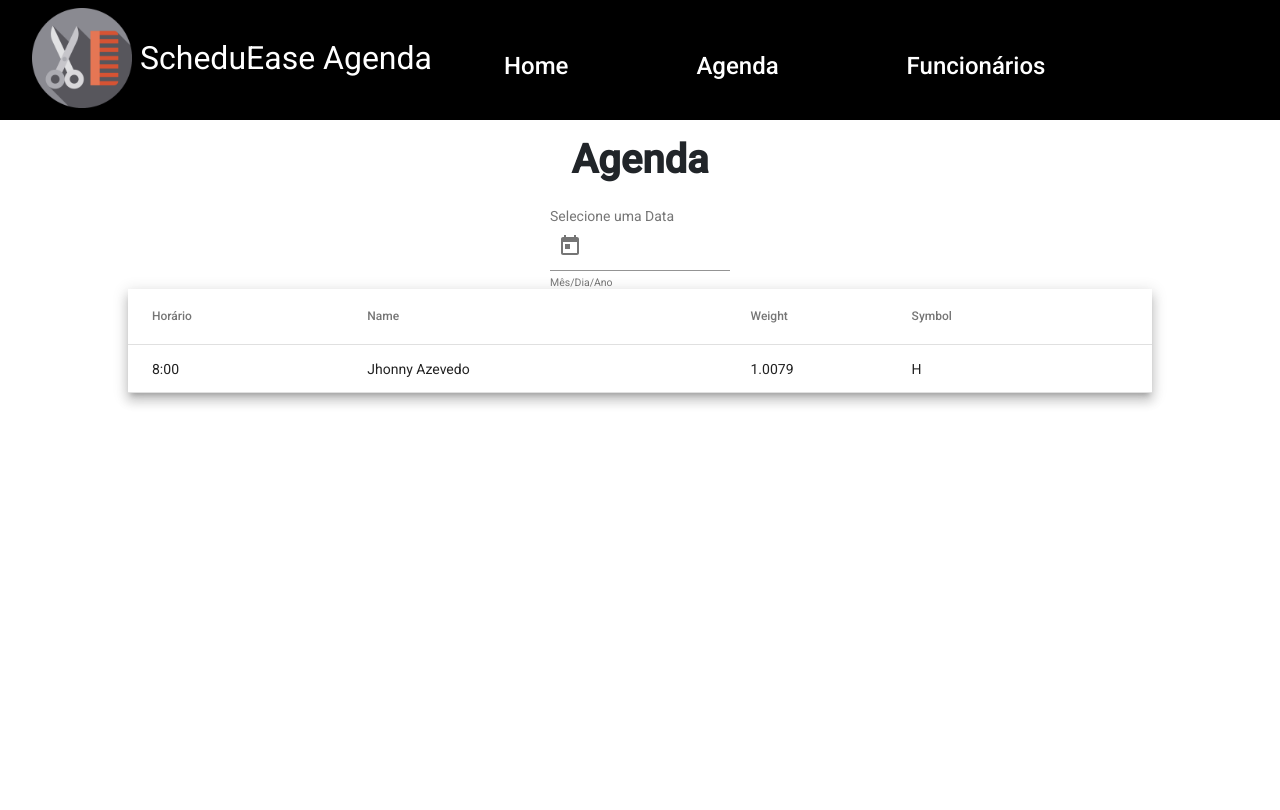
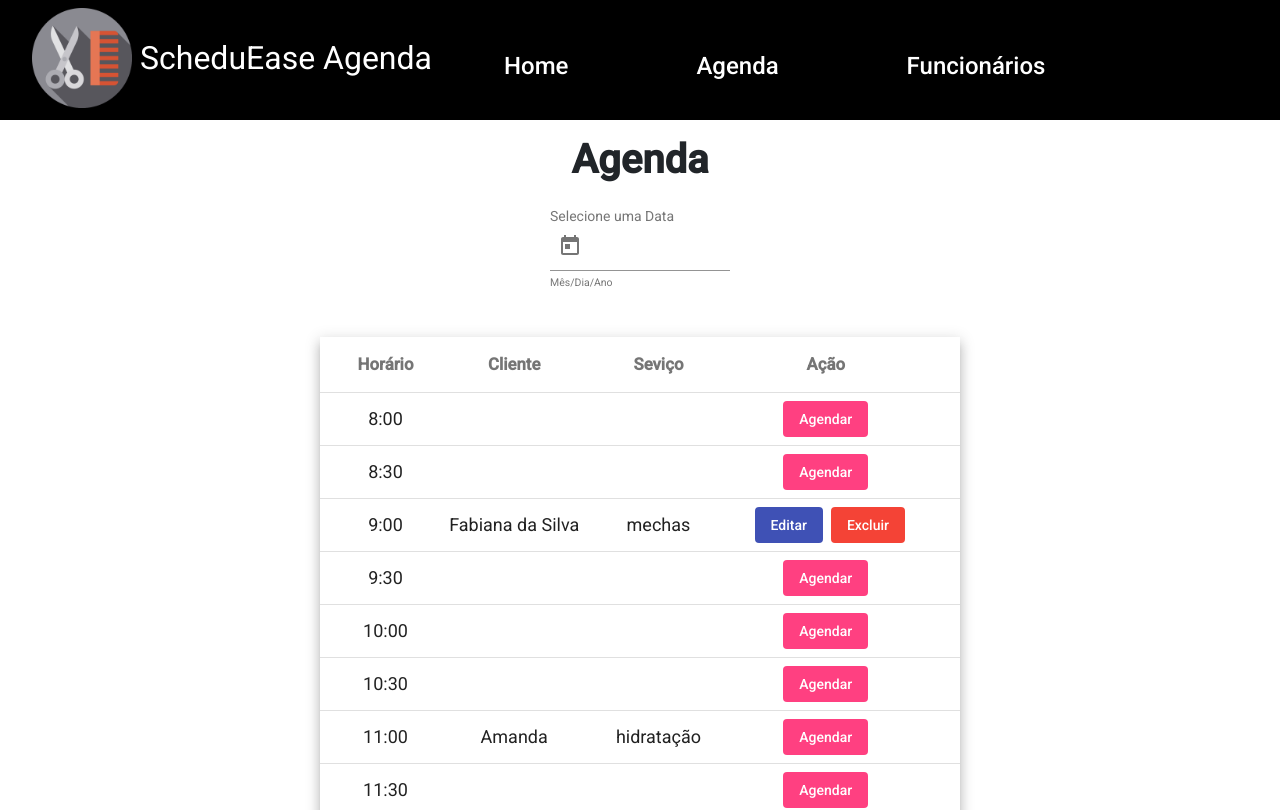
Before and after one commit to NeoJhonn/scheduEase-angular-front-end, an Angular app: page /schedule in a window 1280 px wide. Shown: the top 810 px of the page. Built offline with nearby package versions, Linux system fonts and the light colour scheme.

Commit message:
Logic in Schedule page to show buttons done

```diff
--- /dev/null
+++ b/src/app/@core/models/employee.model.ts
@@ -0,0 +1,5 @@
+export interface Employee {
+  id: number,
+  name: string,
+  role: string
+}
--- a/src/app/services/employee.service.ts
+++ b/src/app/@core/services/employee.service.ts
@@ -2,13 +2,15 @@ import { Injectable } from '@angular/core';
 import { HttpClient } from '@angular/common/http';
 import { Observable } from 'rxjs';
 import { Router } from '@angular/router';
+import { Employee } from '../models/employee.model';
+import { Urls } from '../url';
 
 @Injectable({
   providedIn: 'any'
 })
 export class EmployeeService {
   // Api que será consumida
-  private apiUrl = 'https://scheduease-production.up.railway.app/api/employees';
+  private apiUrl = Urls.EMPLOYEE_BACK;
 
 
   constructor(private http: HttpClient, private router: Router) {
@@ -16,11 +18,11 @@ export class EmployeeService {
   }
 
 
-  listEmployees(): Observable<any> {
-    return this.http.get<any>(`${this.apiUrl}/list-all`);
+  listEmployees(): Observable<Employee> {
+    return this.http.get<Employee>(`${this.apiUrl}/list-all`);
   }
 
-  createEmployee(employee: any = {}): void {
+  createEmployee(employee: Employee): void {
     this.http.post(this.apiUrl, employee)
       .subscribe({
         next: (response) => {
@@ -34,7 +36,7 @@ export class EmployeeService {
       });
   }
 
-  updateEmployee(employee: any = {}): void {
+  updateEmployee(employee: Employee): void {
     this.http.put(this.apiUrl, employee).subscribe({
       next: (response) => {
         console.log('Funcionário atualizado com sucesso:', response);
--- /dev/null
+++ b/src/app/@core/url.ts
@@ -0,0 +1,4 @@
+export enum Urls {
+  EMPLOYEE_BACK = 'https://scheduease-production.up.railway.app/api/employees',
+  SCHEDULE_BACK = 'https://scheduease-production.up.railway.app/api/schedules'
+}
--- a/src/app/components/employee/create-employee/create-employee.component.ts
+++ b/src/app/components/employee/create-employee/create-employee.component.ts
@@ -1,6 +1,6 @@
 import { Component, OnInit } from '@angular/core';
 import { FormBuilder, FormGroup } from '@angular/forms';
-import { EmployeeService } from 'src/app/services/employee.service';
+import { EmployeeService } from 'src/app/@core/services/employee.service';
 
 @Component({
   selector: 'app-create-employee',
--- a/src/app/components/employee/delete-employee-dialog/delete-employee-dialog.component.ts
+++ b/src/app/components/employee/delete-employee-dialog/delete-employee-dialog.component.ts
@@ -2,7 +2,7 @@ import { HttpClient } from '@angular/common/http';
 import { Component, Inject, OnInit } from '@angular/core';
 import { MatDialogRef, MAT_DIALOG_DATA } from '@angular/material/dialog';
 import { Router } from '@angular/router';
-import { EmployeeService } from 'src/app/services/employee.service';
+import { EmployeeService } from 'src/app/@core/services/employee.service';
 
 
 export interface Employee {
--- a/src/app/components/employee/employee.component.ts
+++ b/src/app/components/employee/employee.component.ts
@@ -1,8 +1,9 @@
 import { Component, OnInit } from '@angular/core';
-import { EmployeeService } from 'src/app/services/employee.service';
+import { EmployeeService } from 'src/app/@core/services/employee.service';
 import { Router } from '@angular/router';
 import { MatDialog } from '@angular/material/dialog';
 import { DeleteEmployeeDialogComponent } from './delete-employee-dialog/delete-employee-dialog.component';
+import { Employee } from 'src/app/@core/models/employee.model';
 
 
 @Component({
@@ -37,7 +38,7 @@ export class EmployeeComponent implements OnInit {
   }
 
   // Redireciona para a página de update
-  updateEmployee(element: any): void {
+  updateEmployee(element: Employee): void {
     // Pega os parâmetros do elemento que vai ser editado
     const params ={
       id: element.id,
--- a/src/app/components/employee/update-employee/update-employee.component.ts
+++ b/src/app/components/employee/update-employee/update-employee.component.ts
@@ -1,6 +1,6 @@
 import { Component, OnInit } from '@angular/core';
 import { FormGroup, FormBuilder } from '@angular/forms';
-import { EmployeeService } from 'src/app/services/employee.service';
+import { EmployeeService } from 'src/app/@core/services/employee.service';
 import { ActivatedRoute } from '@angular/router';
 import { HttpClient } from '@angular/common/http';
 
--- a/src/app/components/schedule/schedule.component.html
+++ b/src/app/components/schedule/schedule.component.html
@@ -10,36 +10,57 @@
 </mat-form-field>
 
 
+
 <!-- tabela como os horários -->
-<table mat-table [dataSource]="dataSource" class="mat-elevation-z8 m-auto">
+<table mat-table [dataSource]="dataSource" class="mat-elevation-z8 m-auto mt-5" >
 
   <!--- Note that these columns can be defined in any order.
         The actual rendered columns are set as a property on the row definition" -->
 
   <!-- Position Column -->
-  <ng-container matColumnDef="position">
-    <th mat-header-cell *matHeaderCellDef> Horário </th>
-    <td mat-cell *matCellDef="let element"> {{element.position}} </td>
+  <ng-container matColumnDef="time">
+    <th mat-header-cell *matHeaderCellDef class="text-center"> Horário </th>
+    <td mat-cell *matCellDef="let hour" class="text-center" > {{ hour }} </td>
   </ng-container>
 
   <!-- Name Column -->
   <ng-container matColumnDef="name">
-    <th mat-header-cell *matHeaderCellDef> Name </th>
-    <td mat-cell *matCellDef="let element"> {{element.name}} </td>
+    <th mat-header-cell *matHeaderCellDef class="text-center"> Cliente </th><!-- Percorrendo a lista de horários -->
+    <td mat-cell *matCellDef="let hour" class="text-center" ><span *ngFor="let element of elements"><span *ngIf="hour == element.startTime; break">{{ element.clientName }}</span></span></td>
   </ng-container>
 
   <!-- Weight Column -->
-  <ng-container matColumnDef="weight">
-    <th mat-header-cell *matHeaderCellDef> Weight </th>
-    <td mat-cell *matCellDef="let element"> {{element.weight}} </td>
+  <ng-container matColumnDef="service">
+    <th mat-header-cell *matHeaderCellDef class="text-center"> Seviço </th><!-- Percorrendo a lista de horários -->
+    <td mat-cell *matCellDef="let hour" class="text-center">
+      <span *ngFor="let element of elements">
+        <span *ngIf="hour === element.startTime">
+          {{ element.serviceBooked }}
+        </span>
+      </span>
+    </td>
   </ng-container>
 
   <!-- Symbol Column -->
-  <ng-container matColumnDef="symbol">
-    <th mat-header-cell *matHeaderCellDef> Symbol </th>
-    <td mat-cell *matCellDef="let element"> {{element.symbol}} </td>
+  <ng-container matColumnDef="action">
+    <th mat-header-cell *matHeaderCellDef class="text-center"> Ação </th>
+
+    <span *ngFor="let element of elements">
+      <td mat-cell *matCellDef="let hour" class="text-center">
+
+        <span *ngIf="hour === element.startTime">
+          <button mat-flat-button color="primary" class="m-lg-2" >Editar</button>
+          <button mat-flat-button color="warn" >Excluir</button>
+        </span>
+
+        <span *ngIf="hour !== element.startTime">
+          <button mat-flat-button color="accent" class="m-lg-2" >Agendar</button>
+        </span>
+      </td>
+    </span>
+
   </ng-container>
 
   <tr mat-header-row *matHeaderRowDef="displayedColumns"></tr>
-  <tr mat-row *matRowDef="let row; columns: displayedColumns;"></tr>
+  <tr mat-row *matRowDef="let row; columns: displayedColumns;" ></tr>
 </table>
--- a/src/app/components/schedule/schedule.component.scss
+++ b/src/app/components/schedule/schedule.component.scss
@@ -1,3 +1,12 @@
 table {
-  width: 80%;
+  min-width: 50%;
 }
+
+table th {
+  font-size: larger;
+  font-weight: 600;
+}
+
+table td {
+  font-size: large;
+}
--- a/src/app/components/schedule/schedule.component.ts
+++ b/src/app/components/schedule/schedule.component.ts
@@ -1,14 +1,35 @@
 import { Component, OnInit } from '@angular/core';
+import { Schedule } from 'src/app/@core/models/schedule.model';
 
-export interface PeriodicElement {
-  name: string;
-  position: string;
-  weight: number;
-  symbol: string;
-}
 
-const ELEMENT_DATA: PeriodicElement[] = [
-  {position: '8:00', name: 'Jhonny Azevedo', weight: 1.0079, symbol: 'H'},
+const ELEMENT_DATA: Schedule[] = [
+  {
+    id: 1,
+    clientName: 'Fabiana da Silva',
+    employeeId: 1,
+    serviceBooked: 'mechas',
+    appointmentDate: '2023-10-09',
+    startTime: '9:00',
+    endTime: 'H_11_30'
+  },
+  {
+    id: 1,
+    clientName: 'João da Sila',
+    employeeId: 1,
+    serviceBooked: 'corte',
+    appointmentDate: '2023-10-09',
+    startTime: '16:00',
+    endTime: 'H_11_30'
+  },
+  {
+    id: 1,
+    clientName: 'Amanda',
+    employeeId: 1,
+    serviceBooked: 'hidratação',
+    appointmentDate: '2023-10-09',
+    startTime: '11:00',
+    endTime: 'H_11_30'
+  }
 
 ];
 
@@ -20,8 +41,16 @@ const ELEMENT_DATA: PeriodicElement[] = [
   styleUrls: ['./schedule.component.scss']
 })
 export class ScheduleComponent implements OnInit {
-  displayedColumns: string[] = ['position', 'name', 'weight', 'symbol'];
-  dataSource = ELEMENT_DATA;
+  public timeGrid: String[] = ['8:00', '8:30','9:00', '9:30', '10:00', '10:30', '11:00', '11:30',
+   '12:00', '12:30', '13:00', '13:30', '14:00', '14:30', '15:00', '15:30', '16:00', '16:30',
+  '17:00', '17:30', '18:00', '18:30', '19:00', '19:30', '20:00', '20:30', '21:00', '21:30',
+  '22:00']
+  displayedColumns: string[] = ['time', 'name', 'service', 'action'];
+  dataSource = this.timeGrid;
+  public count: number = 0;
+  public control: boolean =  false;
+
+  public elements = ELEMENT_DATA;
 
   constructor() { }
 
```
Also changed, not shown: src/app/@core/models/schedule.model.ts (added, +9 -0 lines), 1 other file (tests, documents, lock files or other folders).
